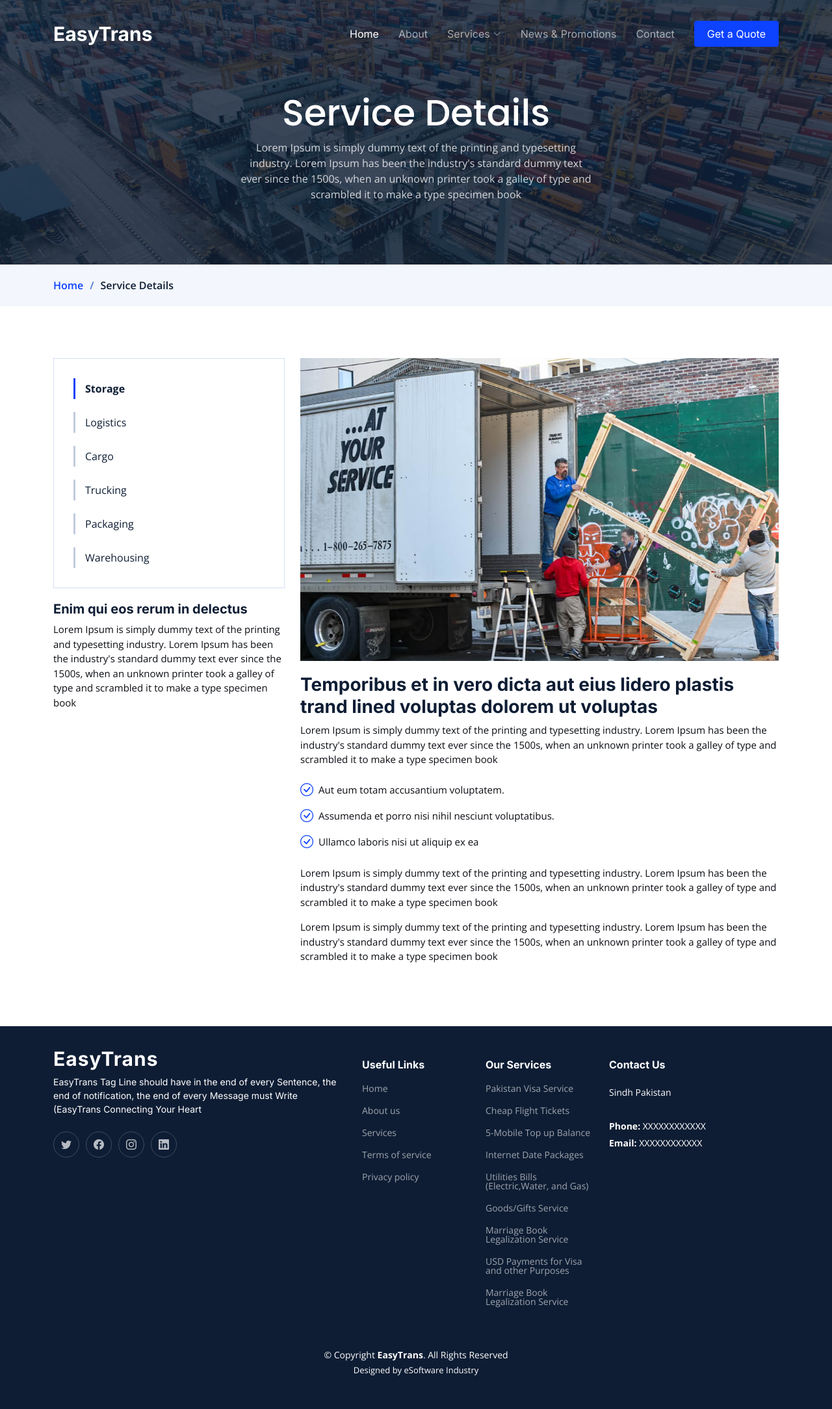
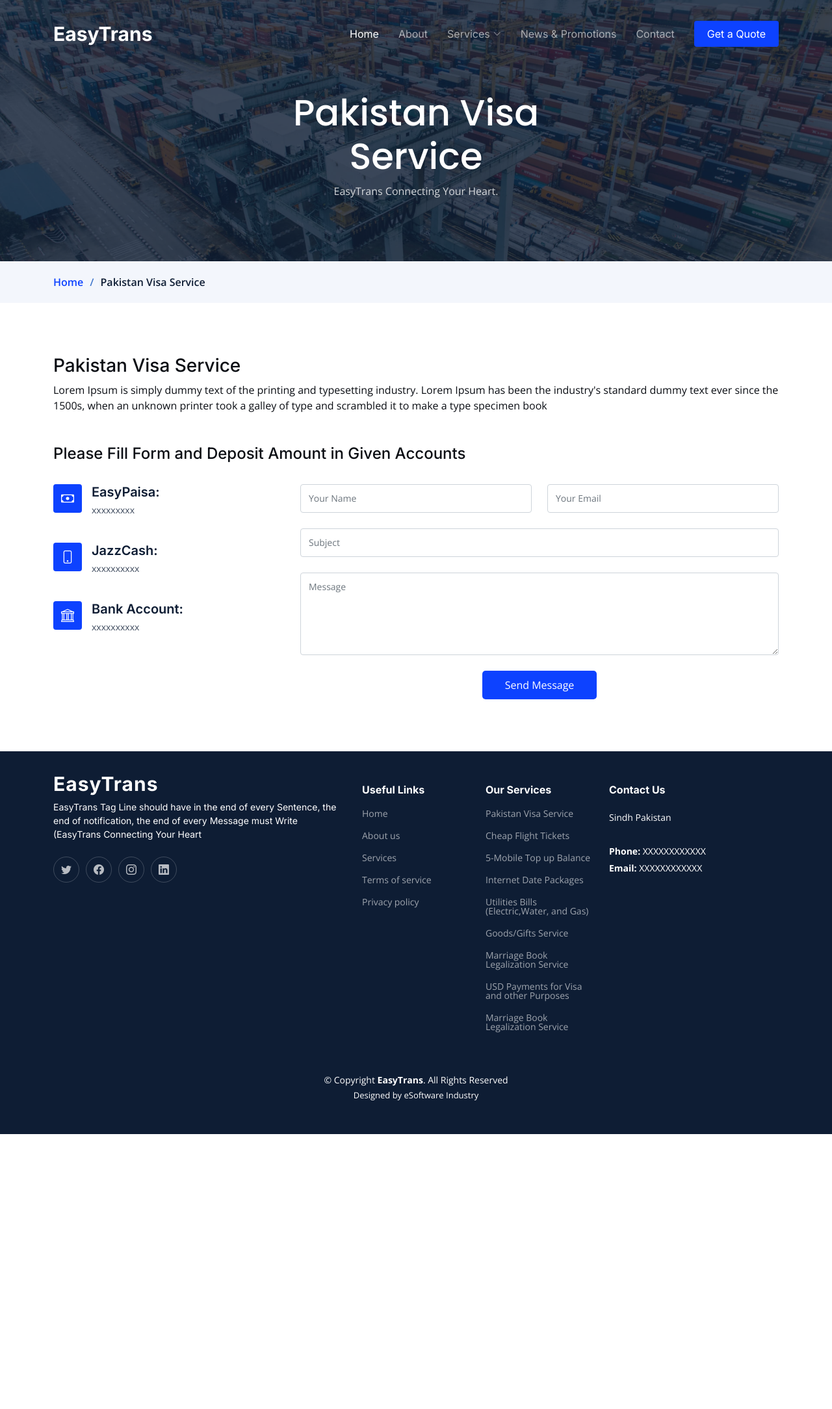
Before and after one commit to Sufiyan-Khanzada/Easttrans-Website-Dashboard, a PHP site: page /service-details.php in a window 1280 px wide. Shown: the whole page at 65% size. After the commit the page ends 1745 px from the top, so only its background shows below. Run offline with PHP 8.4, Linux system fonts and the light colour scheme.

Commit message:
Advance Working

```diff
--- a/header.php
+++ b/header.php
@@ -57,10 +57,17 @@
           <li><a href="about.php">About</a></li>
           <li class="dropdown"><a href="#"><span>Services</span> <i class="bi bi-chevron-down dropdown-indicator"></i></a>
             <ul>
-              <li><a href="#">Drop Down 1</a></li>
-              <li><a href="#">Drop Down 2</a></li>
-              <li><a href="#">Drop Down 3</a></li>
-              <li><a href="#">Drop Down 4</a></li>
+
+            <li><a href="#">Pakistan Visa Service</a></li>
+            <li><a href="#">Cheap Flight Tickets</a></li>
+            <li><a href="#">5-Mobile Top up Balance</a></li>
+            <li><a href="#">Internet Date Packages</a></li>
+            <li><a href="#">Utilities Bills (Electric,Water, and Gas)</a></li>
+            <li><a href="#">Goods/Gifts Service</a></li>
+            <li><a href="#">Marriage Book Legalization Service</a></li>
+            <li><a href="#">USD Payments for Visa and other Purposes</a></li>
+            <li><a href="#">Marriage Book Legalization Service</a></li>
+
             </ul>
           </li>
          <li><a href="news_promotions.php">News & Promotions</a></li>
--- a/service-details.php
+++ b/service-details.php
@@ -9,8 +9,8 @@ include 'header.php';
         <div class="container position-relative">
           <div class="row d-flex justify-content-center">
             <div class="col-lg-6 text-center">
-              <h2>Service Details</h2>
-              <p>Lorem Ipsum is simply dummy text of the printing and typesetting industry. Lorem Ipsum has been the industry's standard dummy text ever since the 1500s, when an unknown printer took a galley of type and scrambled it to make a type specimen book</p>
+              <h2>Pakistan Visa Service</h2>
+              <p>EasyTrans Connecting Your Heart.</p>
             </div>
           </div>
         </div>
@@ -19,55 +19,82 @@ include 'header.php';
         <div class="container">
           <ol>
             <li><a href="index.html">Home</a></li>
-            <li>Service Details</li>
+            <li>Pakistan Visa Service</li>
           </ol>
         </div>
       </nav>
     </div><!-- End Breadcrumbs -->
 
-    <!-- ======= Service Details Section ======= -->
-    <section id="service-details" class="service-details">
+    <!-- ======= Contact Section ======= -->
+    <section id="contact" class="contact">
       <div class="container" data-aos="fade-up">
 
-        <div class="row gy-4">
+        <div class="col-lg-6 content order-last  order-lg-first">
+            <h3>Pakistan Visa Service</h3>
+                      </div>
+                     <p>
+                       Lorem Ipsum is simply dummy text of the printing and typesetting industry. Lorem Ipsum has been the industry's standard dummy text ever since the 1500s, when an unknown printer took a galley of type and scrambled it to make a type specimen book
+                     </p>
 
+        <div class="row gy-4 mt-4">
+  <h4>Please Fill Form and Deposit Amount in Given Accounts</h4>
           <div class="col-lg-4">
-            <div class="services-list">
-              <a href="#" class="active">Storage</a>
-              <a href="#">Logistics</a>
-              <a href="#">Cargo</a>
-              <a href="#">Trucking</a>
-              <a href="#">Packaging</a>
-              <a href="#">Warehousing</a>
-            </div>
 
-            <h4>Enim qui eos rerum in delectus</h4>
-            <p>Lorem Ipsum is simply dummy text of the printing and typesetting industry. Lorem Ipsum has been the industry's standard dummy text ever since the 1500s, when an unknown printer took a galley of type and scrambled it to make a type specimen book</p>
+            <div class="info-item d-flex">
+              <i class="bi bi-cash flex-shrink-0"></i>
+              <div>
+                <h4>EasyPaisa:</h4>
+                <p>xxxxxxxxx</p>
+              </div>
+            </div><!-- End Info Item -->
+
+            <div class="info-item d-flex">
+              <i class="bi bi-phone flex-shrink-0"></i>
+              <div>
+                <h4>JazzCash:</h4>
+                <p>xxxxxxxxxx</p>
+              </div>
+            </div><!-- End Info Item -->
+
+            <div class="info-item d-flex">
+              <i class="bi bi-bank flex-shrink-0"></i>
+              <div>
+                <h4>Bank Account:</h4>
+                <p>xxxxxxxxxx</p>
+              </div>
+            </div><!-- End Info Item -->
+
           </div>
 
           <div class="col-lg-8">
-            <img src="assets/img/service-details.jpg" alt="" class="img-fluid services-img">
-            <h3>Temporibus et in vero dicta aut eius lidero plastis trand lined voluptas dolorem ut voluptas</h3>
-            <p>
-              Lorem Ipsum is simply dummy text of the printing and typesetting industry. Lorem Ipsum has been the industry's standard dummy text ever since the 1500s, when an unknown printer took a galley of type and scrambled it to make a type specimen book
-            </p>
-            <ul>
-              <li><i class="bi bi-check-circle"></i> <span>Aut eum totam accusantium voluptatem.</span></li>
-              <li><i class="bi bi-check-circle"></i> <span>Assumenda et porro nisi nihil nesciunt voluptatibus.</span></li>
-              <li><i class="bi bi-check-circle"></i> <span>Ullamco laboris nisi ut aliquip ex ea</span></li>
-            </ul>
-            <p>
-              Lorem Ipsum is simply dummy text of the printing and typesetting industry. Lorem Ipsum has been the industry's standard dummy text ever since the 1500s, when an unknown printer took a galley of type and scrambled it to make a type specimen book
-            </p>
-            <p>
-              Lorem Ipsum is simply dummy text of the printing and typesetting industry. Lorem Ipsum has been the industry's standard dummy text ever since the 1500s, when an unknown printer took a galley of type and scrambled it to make a type specimen book
-            </p>
-          </div>
+            <form action="forms/contact.php" method="post" role="form" class="php-email-form">
+              <div class="row">
+                <div class="col-md-6 form-group">
+                  <input type="text" name="name" class="form-control" id="name" placeholder="Your Name" required>
+                </div>
+                <div class="col-md-6 form-group mt-3 mt-md-0">
+                  <input type="email" class="form-control" name="email" id="email" placeholder="Your Email" required>
+                </div>
+              </div>
+              <div class="form-group mt-3">
+                <input type="text" class="form-control" name="subject" id="subject" placeholder="Subject" required>
+              </div>
+              <div class="form-group mt-3">
+                <textarea class="form-control" name="message" rows="5" placeholder="Message" required></textarea>
+              </div>
+              <div class="my-3">
+                <div class="loading">Loading</div>
+                <div class="error-message"></div>
+                <div class="sent-message">Your message has been sent. Thank you!</div>
+              </div>
+              <div class="text-center"><button type="submit">Send Message</button></div>
+            </form>
+          </div><!-- End Contact Form -->
 
         </div>
 
       </div>
-    </section><!-- End Service Details Section -->
+    </section><!-- End Contact Section -->
 
   </main><!-- End #main -->
 
```
